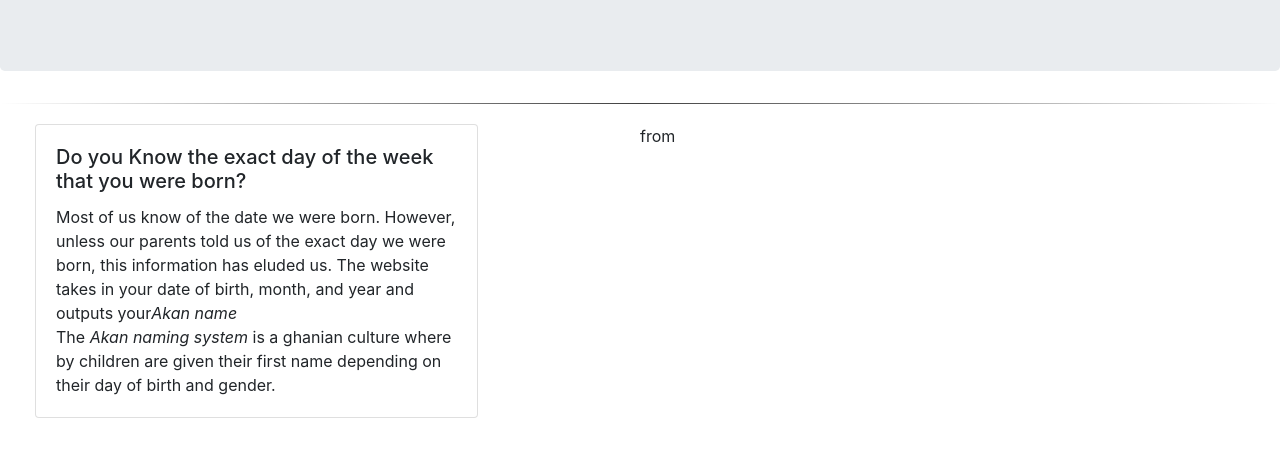
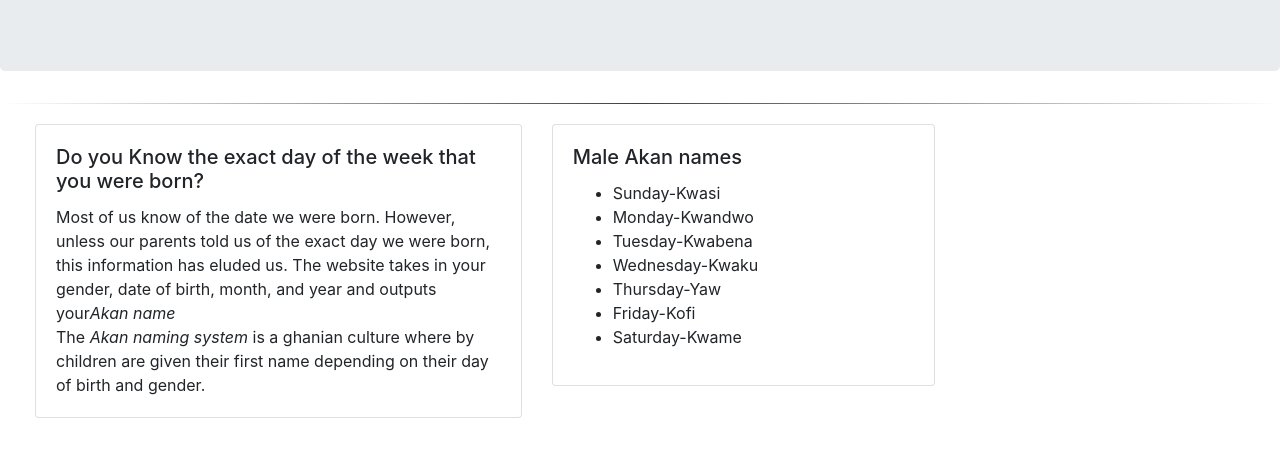
Before and after one commit to frank7841/Calender, a plain HTML site: page Day-Calculator/index.html in a window 1280 px wide. Shown: the part 147-604 px from the top of the page. Drawn offline with Linux system fonts and the light colour scheme.

Commit message:
Add male Akan names in card

```diff
--- a/Day-Calculator/index.html
+++ b/Day-Calculator/index.html
@@ -10,19 +10,33 @@
             <h1 class="alert alert-success" id="text-center">Exact day of the week Calculator</h1>
         </div> <hr>
         <div class="row">
-            <div class="col-md-6">
-                <div class="card w-75">
+            <div class="col-md-5">
+                <div class="card w-100">
                     <div class="card-body">
                         <h5 class="card-title">Do you Know the exact day of the week that you were born? </h5>
-                        <p class="card-text">Most of us know of the date we were born. However, unless our parents told us of the exact day we were born, this information has eluded us. The website takes in your date of birth, month, and year and outputs your<em>Akan name</em><br>
+                        <p class="card-text">Most of us know of the date we were born. However, unless our parents told us of the exact day we were born, this information has eluded us. The website takes in your gender, date of birth, month, and year and outputs your<em>Akan name</em><br>
                         The <em>Akan naming system</em> is a ghanian culture where by children are given their first name depending on their day of birth and gender. </p>
                     </div>
                 </div>
             </div>
-            <div class="column-md-7">
-                    from
+            <div class="col-md-4">
+                <div class="card w-100">
+                    <div class="card-body">
+                        <h5 class="card-title">Male Akan names </h5>
+                        <ul>
+                            <li>Sunday-Kwasi</li>
+                            <li>Monday-Kwandwo</li>
+                            <li>Tuesday-Kwabena</li>
+                            <li>Wednesday-Kwaku</li>
+                            <li>Thursday-Yaw</li>
+                            <li>Friday-Kofi</li>
+                            <li>Saturday-Kwame</li>
+                        </ul>
 
+                    </div>
+                </div>
             </div>
+
         </div>
     </body>
 </html>
```
